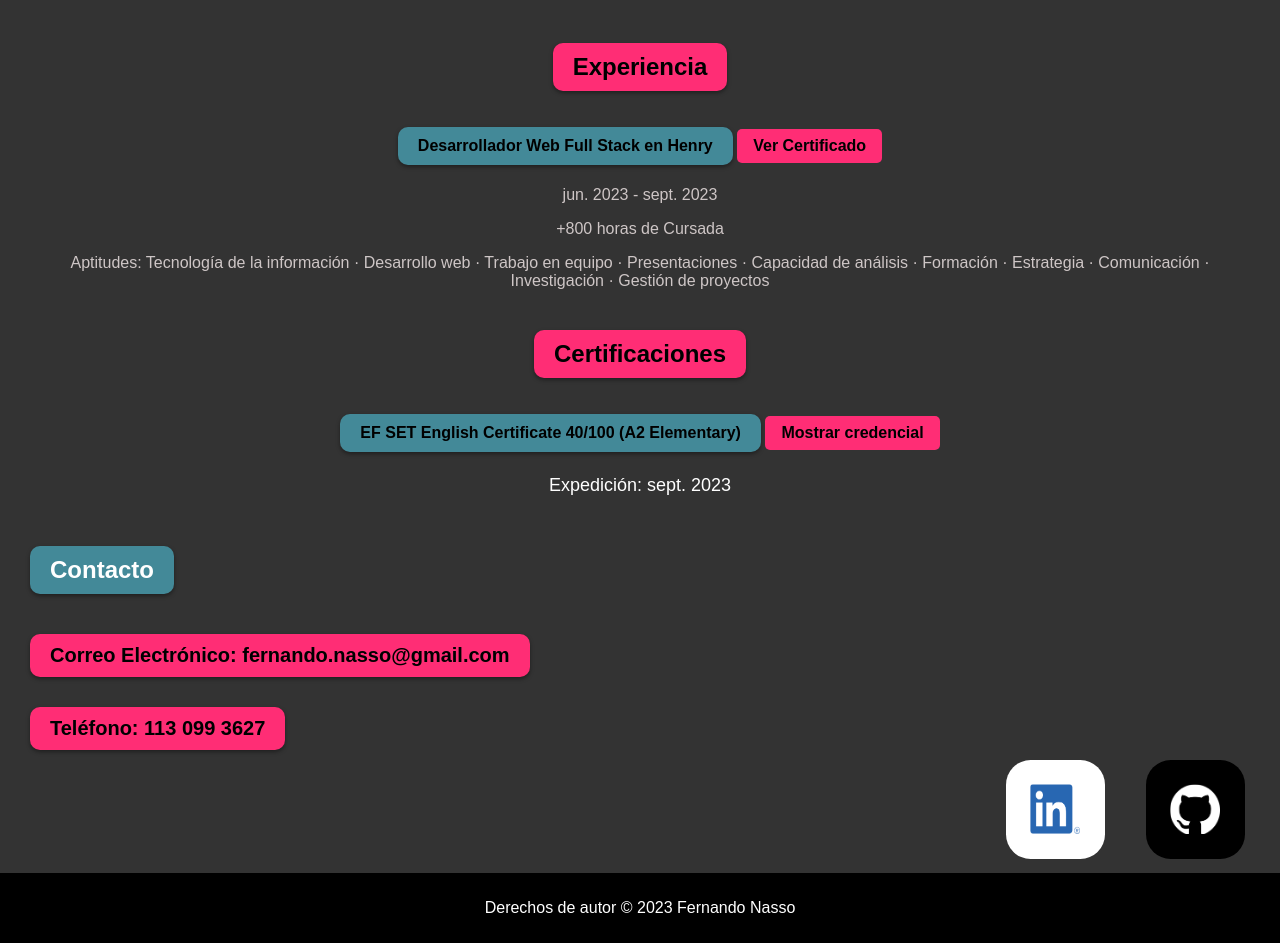
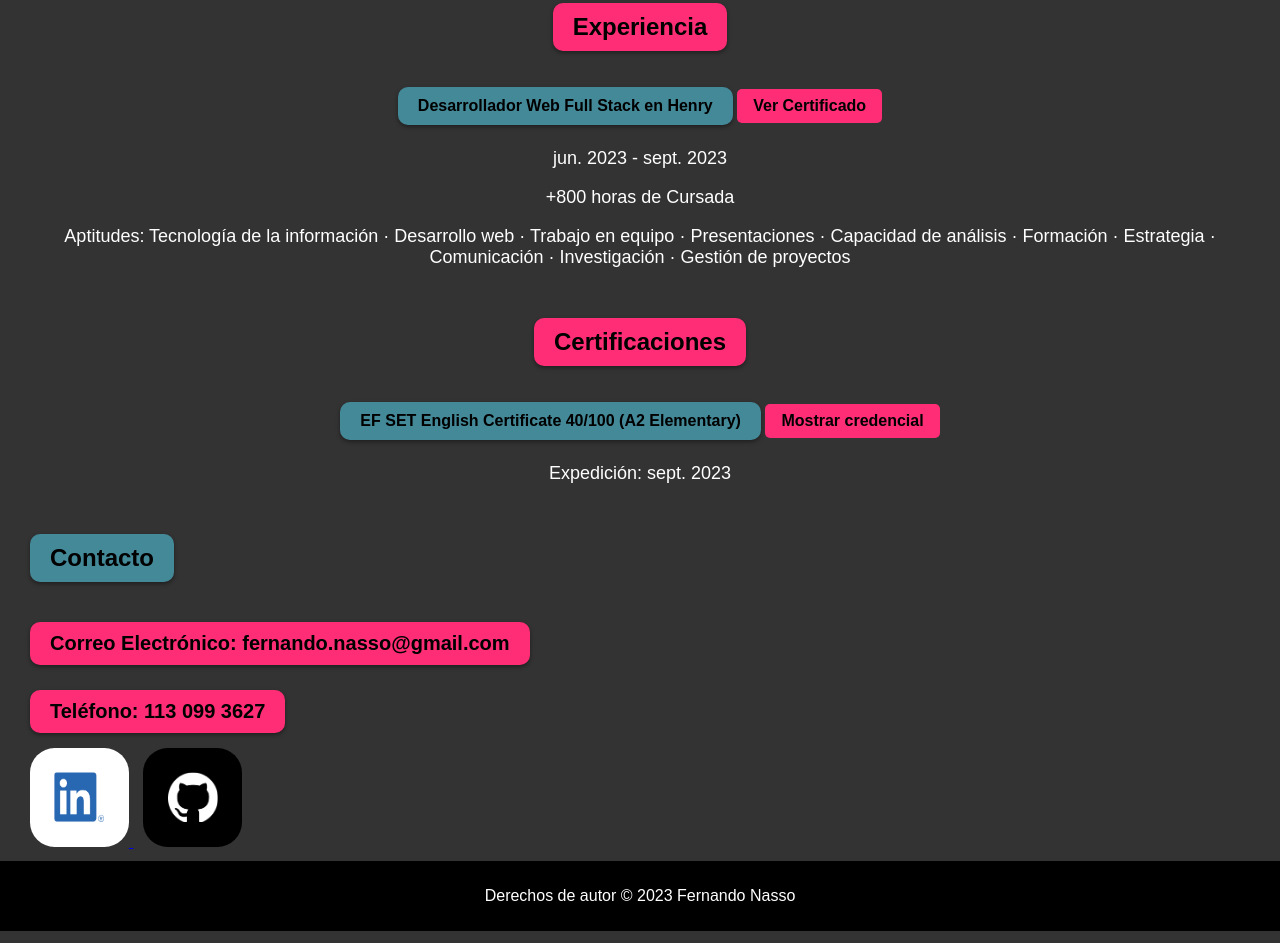
Before and after one commit to FernandoNasso/Portfolio, a website: page Portfolio/index.html in a window 1280 px wide. Shown: the part 1180-2123 px from the top of the page. Drawn offline with Linux system fonts and the light colour scheme.

Commit message:
listo por ahora

```diff
--- a/Portfolio/style.css
+++ b/Portfolio/style.css
@@ -95,7 +95,7 @@ header h2 {
     font-size: 24px;
     margin-bottom: 20px;
     background-color: #4fc3dc99; /* Cambia el color de fondo a tu elección */
-    color: #ffffff; /* Cambia el color del texto a blanco o a tu elección */
+    color: #000000; /* Cambia el color del texto a blanco o a tu elección */
     padding: 10px 20px; /* Añade relleno para que la caja se vea bien */
     border-radius: 10px; /* Agrega esquinas redondeadas */
     box-shadow: 0 2px 4px rgba(0, 0, 0, 0.4); /* Agrega una sombra suave */
@@ -115,7 +115,7 @@ section {
 #projects {
     text-align: center;
     margin-top: 20px;
-    min-height:540px; /* Ajusta la altura según sea necesario */
+    min-height:500px; /* Ajusta la altura según sea necesario */
 }
 
 
@@ -260,11 +260,15 @@ section {
     box-shadow: 0 2px 4px rgba(0, 0, 0, 0.4); /* Agrega una sombra suave */
     display: inline-block; /* Hace que la caja se ajuste al texto */
 }
+#experience p {
+    font-size: 18px;
+    color: #ffffff;
+}
 
 /* Estilos para Certificaciones */
 #certifications {
     text-align: center;
-    margin-top: 20px;
+    margin-top: 30px;
     margin-bottom: 20px;
 }
 
@@ -323,7 +327,7 @@ a.cert-link:hover {
     font-size: 24px;
     margin-bottom: 20px;
     background-color: #4fc3dc99; /* Cambia el color de fondo a tu elección */
-    color: #ffffff; /* Cambia el color del texto a blanco o a tu elección */
+    color: #000000; /* Cambia el color del texto a blanco o a tu elección */
     padding: 10px 20px; /* Añade relleno para que la caja se vea bien */
     border-radius: 10px; /* Agrega esquinas redondeadas */
     box-shadow: 0 2px 4px rgba(0, 0, 0, 0.4); /* Agrega una sombra suave */
@@ -333,13 +337,36 @@ a.cert-link:hover {
 #contact p {
     font-size: 20px;
     font-weight: bold;
-    margin-bottom: 10px;
+    margin-bottom: 5px;
     background-color: #ff2d75; /* Cambia el color de fondo a tu elección */
     color: #000000; /* Cambia el color del texto a blanco o a tu elección */
     padding: 10px 20px; /* Añade relleno para que la caja se vea bien */
     border-radius: 10px; /* Agrega esquinas redondeadas */
     box-shadow: 0 2px 4px rgba(0, 0, 0, 0.4); /* Agrega una sombra suave */
     display: inline-block; /* Hace que la caja se ajuste al texto */
+}
+
+/* Estilos para enlaces de contacto*/
+.icon1 {
+    width: 50px;
+    height: 50px;
+    background-color: #ffffff;
+    border-radius: 5%;
+    border-radius: 25%;
+    padding: 2%;
+    margin-top: 10px;
+
+}
+
+.icon2 {
+    width: 50px;
+    height: 50px;
+    background-color: #000000;
+    border-radius: 5%;
+    border-radius: 25%;
+    padding: 2%;
+    margin-top: 10px;
+    margin-left: 10px;
 }
 
 /* Estilos para el pie de página */
@@ -349,34 +376,3 @@ footer {
     text-align: center;
     padding: 10px;
 }
-
-/* Estilos para enlaces */
-a {
-    color: #007BFF;
-    text-decoration: none;
-}
-
-a:hover {
-    text-decoration: underline;
-}
-
-.icon1 {
-    width: 50px;
-    height: 50px;
-    background-color: #ffffff;
-    border-radius: 5%;
-    margin-left: 80%;
-    border-radius: 25%;
-    padding: 2%;
-
-}
-
-.icon2 {
-    width: 50px;
-    height: 50px;
-    background-color: #000000;
-    border-radius: 5%;
-    margin-left: 3%;
-    border-radius: 25%;
-    padding: 2%;
-}
```
Also changed, not shown: Portfolio/index.html (+1 -0 lines).
